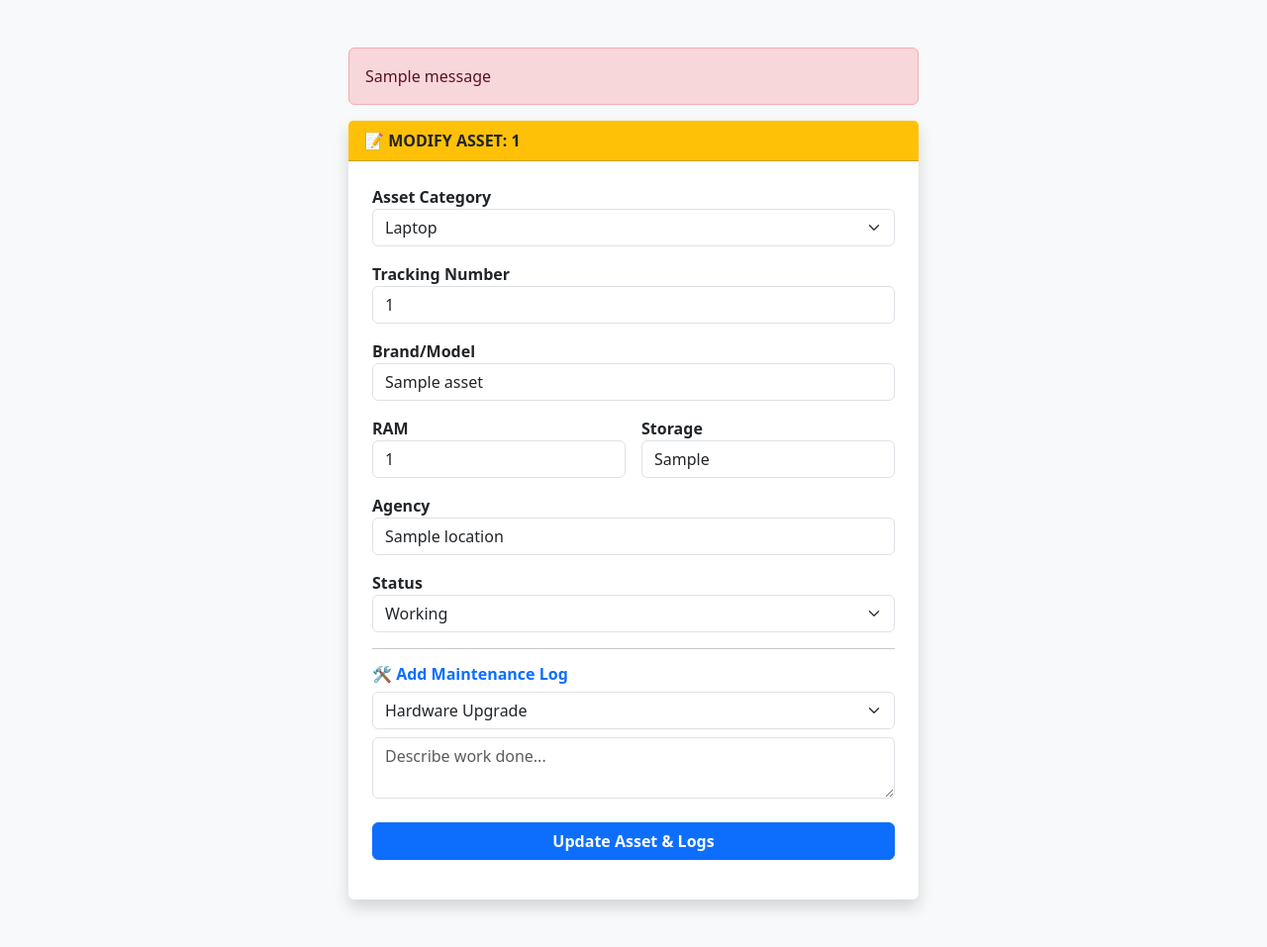
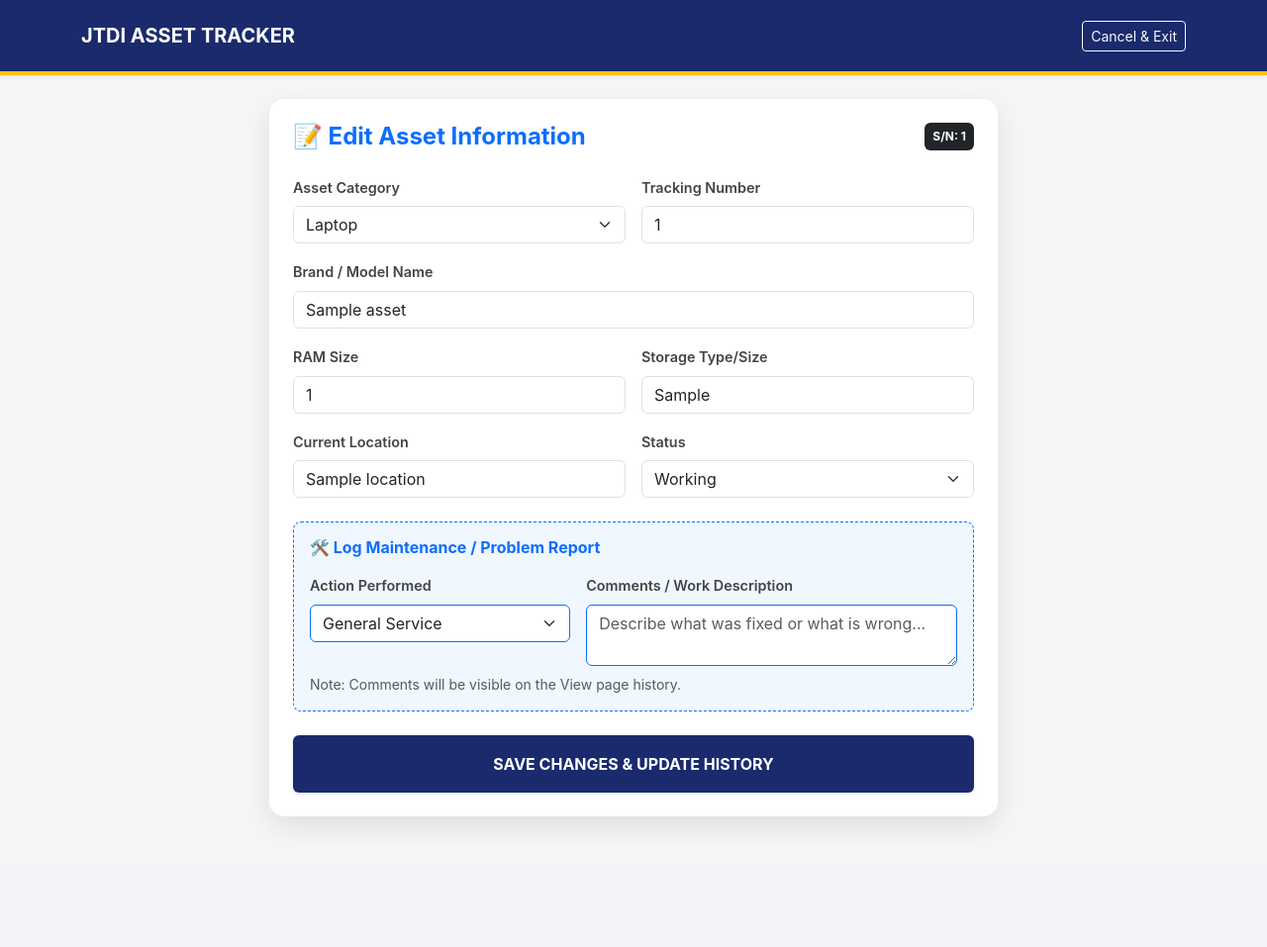
Before and after one commit to SYARIZAM15/backup-asset-tracker, a Flask app: page /edit/1 in a window 1280 px wide. Shown: the whole page at 99% size. After the commit the page ends 836 px from the top, so only its background shows below. Run offline with Flask 3, Linux system fonts and the light colour scheme; the visitor is signed in with stand-in values (Sample User, id 1); one stand-in notice (Sample message) is shown; a database or web service that is not in the repository returns one stand-in record (values such as "Sample title"); some libraries are stand-ins or nearby versions.

Commit message:
Update edit.html

```diff
--- a/template/edit.html
+++ b/template/edit.html
@@ -1,42 +1,115 @@
-<edit html>
-<html>
-<head><link rel="stylesheet" href="https://cdn.jsdelivr.net/npm/bootstrap@5.3.0/dist/css/bootstrap.min.css"></head>
-<body class="bg-light p-5">
-    <div class="container" style="max-width: 600px;">
-        {% with messages = get_flashed_messages() %}{% if messages %}{% for m in messages %}<div class="alert alert-danger">{{ m }}</div>{% endfor %}{% endif %}{% endwith %}
-        <div class="card shadow border-0">
-            <div class="card-header bg-warning text-dark fw-bold">📝 MODIFY ASSET: {{ asset.serial_number }}</div>
-            <form method="POST" class="card-body p-4">
-                <div class="mb-3"><label class="fw-bold">Asset Category</label>
+<!DOCTYPE html>
+<html lang="en">
+<head>
+    <meta charset="UTF-8">
+    <meta name="viewport" content="width=device-width, initial-scale=1.0">
+    <title>Edit Asset - JTDI Tracker</title>
+    <link rel="stylesheet" href="https://cdn.jsdelivr.net/npm/bootstrap@5.3.0/dist/css/bootstrap.min.css">
+    <style>
+        :root { --navy: #1a2a6c; --gold: #ffc107; --light: #f4f7f6; }
+        body { background-color: var(--light); font-family: 'Inter', sans-serif; }
+        .navbar { background: var(--navy); border-bottom: 4px solid var(--gold); }
+        .card { border-radius: 15px; border: none; box-shadow: 0 10px 30px rgba(0,0,0,0.1); }
+        .form-label { font-weight: 600; color: #444; font-size: 0.9rem; }
+        .btn-update { background-color: var(--navy); color: white; font-weight: bold; }
+        .btn-update:hover { background-color: #121d4d; color: white; }
+    </style>
+</head>
+<body>
+
+    <nav class="navbar navbar-dark p-3 mb-4 shadow-sm">
+        <div class="container">
+            <a class="navbar-brand fw-bold" href="/">JTDI ASSET TRACKER</a>
+            <a href="/" class="btn btn-outline-light btn-sm">Cancel & Exit</a>
+        </div>
+    </nav>
+
+    <div class="container mb-5">
+        <div class="row justify-content-center">
+            <div class="col-md-8">
+                <div class="card p-4">
+                    <div class="d-flex justify-content-between align-items-center mb-4">
+                        <h4 class="fw-bold mb-0 text-primary">📝 Edit Asset Information</h4>
+                        <span class="badge bg-dark p-2">S/N: {{ asset.serial_number }}</span>
+                    </div>
+
+                    <form method="POST">
+                        <div class="row g-3">
+                            <div class="col-md-6">
+                                <label class="form-label">Asset Category</label>
                                 <select name="asset_type" class="form-select">
                                     <option value="Laptop" {% if asset.asset_type == 'Laptop' %}selected{% endif %}>Laptop</option>
-                        <option value="PC" {% if asset.asset_type == 'PC' %}selected{% endif %}>PC</option>
+                                    <option value="PC" {% if asset.asset_type == 'PC' %}selected{% endif %}>PC / Desktop</option>
                                     <option value="Monitor" {% if asset.asset_type == 'Monitor' %}selected{% endif %}>Monitor</option>
                                     <option value="Printer" {% if asset.asset_type == 'Printer' %}selected{% endif %}>Printer</option>
                                 </select>
                             </div>
-                <div class="mb-3"><label class="fw-bold">Tracking Number</label><input type="text" name="tracking_number" value="{{ asset.tracking_number }}" class="form-control"></div>
-                <div class="mb-3"><label class="fw-bold">Brand/Model</label><input type="text" name="cpu_name" value="{{ asset.cpu_name }}" class="form-control"></div>
-                <div class="row g-3">
-                    <div class="col-md-6"><label class="fw-bold">RAM</label><input list="ramOpt" name="ram_size" value="{{ asset.ram_size }}" class="form-control"></div>
-                    <div class="col-md-6"><label class="fw-bold">Storage</label><input list="stOpt" name="storage_type" value="{{ asset.storage_type }}" class="form-control"></div>
+                            <div class="col-md-6">
+                                <label class="form-label">Tracking Number</label>
+                                <input type="text" name="tracking_number" value="{{ asset.tracking_number }}" class="form-control" required>
                             </div>
-                <div class="mt-3"><label class="fw-bold">Agency</label><input type="text" name="location" value="{{ asset.location }}" class="form-control"></div>
-                <div class="mt-3"><label class="fw-bold">Status</label>
+
+                            <div class="col-12">
+                                <label class="form-label">Brand / Model Name</label>
+                                <input type="text" name="cpu_name" value="{{ asset.cpu_name }}" class="form-control" required>
+                            </div>
+
+                            <div class="col-md-6">
+                                <label class="form-label">RAM Size</label>
+                                <input type="text" name="ram_size" value="{{ asset.ram_size }}" class="form-control">
+                            </div>
+                            <div class="col-md-6">
+                                <label class="form-label">Storage Type/Size</label>
+                                <input type="text" name="storage_type" value="{{ asset.storage_type }}" class="form-control">
+                            </div>
+
+                            <div class="col-md-6">
+                                <label class="form-label">Current Location</label>
+                                <input type="text" name="location" value="{{ asset.location }}" class="form-control">
+                            </div>
+                            <div class="col-md-6">
+                                <label class="form-label">Status</label>
                                 <select name="status" class="form-select">
                                     <option value="Working" {% if asset.status == 'Working' %}selected{% endif %}>Working</option>
                                     <option value="Maintenance" {% if asset.status == 'Maintenance' %}selected{% endif %}>Maintenance</option>
                                     <option value="Faulty" {% if asset.status == 'Faulty' %}selected{% endif %}>Faulty</option>
                                 </select>
                             </div>
-                <hr>
-                <h6 class="fw-bold text-primary">🛠️ Add Maintenance Log</h6>
-                <select name="category" class="form-select mb-2"><option>Hardware Upgrade</option><option>Software Repair</option><option>General Service</option></select>
-                <textarea name="action" class="form-control" rows="2" placeholder="Describe work done..."></textarea>
-                <button type="submit" class="btn btn-primary w-100 mt-4 fw-bold">Update Asset & Logs</button>
+
+                            <div class="col-12 mt-4">
+                                <div class="p-3 rounded-3" style="background-color: #f0f7ff; border: 1px dashed #0d6efd;">
+                                    <h6 class="fw-bold text-primary mb-3">🛠️ Log Maintenance / Problem Report</h6>
+                                    <div class="row g-3">
+                                        <div class="col-md-5">
+                                            <label class="form-label">Action Performed</label>
+                                            <select name="action_type" class="form-select border-primary">
+                                                <option value="General Service">General Service</option>
+                                                <option value="Hardware Upgrade">Hardware Upgrade</option>
+                                                <option value="Software Repair">Software Repair</option>
+                                                <option value="Faulty Report">Faulty Report</option>
+                                            </select>
+                                        </div>
+                                        <div class="col-md-7">
+                                            <label class="form-label">Comments / Work Description</label>
+                                            <textarea name="comment" class="form-control border-primary" rows="2" placeholder="Describe what was fixed or what is wrong..."></textarea>
+                                        </div>
+                                    </div>
+                                    <small class="text-muted mt-2 d-block">Note: Comments will be visible on the View page history.</small>
+                                </div>
+                            </div>
+
+                            <div class="col-12 mt-4">
+                                <button type="submit" class="btn btn-update w-100 py-3 shadow-sm">
+                                    SAVE CHANGES & UPDATE HISTORY
+                                </button>
+                            </div>
+                        </div>
                     </form>
                 </div>
             </div>
+        </div>
+    </div>
+
     <script src="https://cdn.jsdelivr.net/npm/bootstrap@5.3.0/dist/js/bootstrap.bundle.min.js"></script>
 </body>
 </html>
```
Lines whose indentation alone changed are shown as unchanged.
